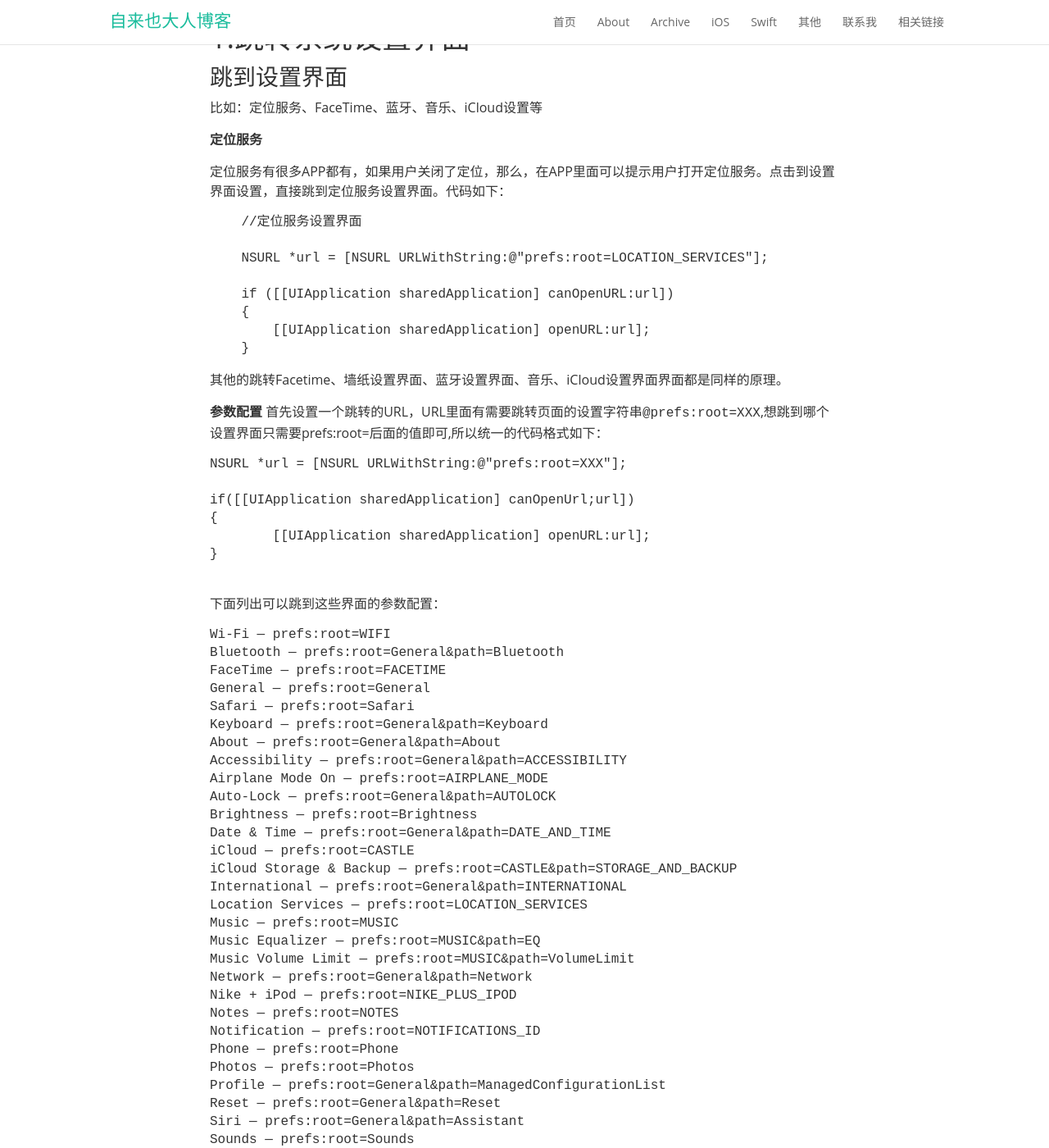
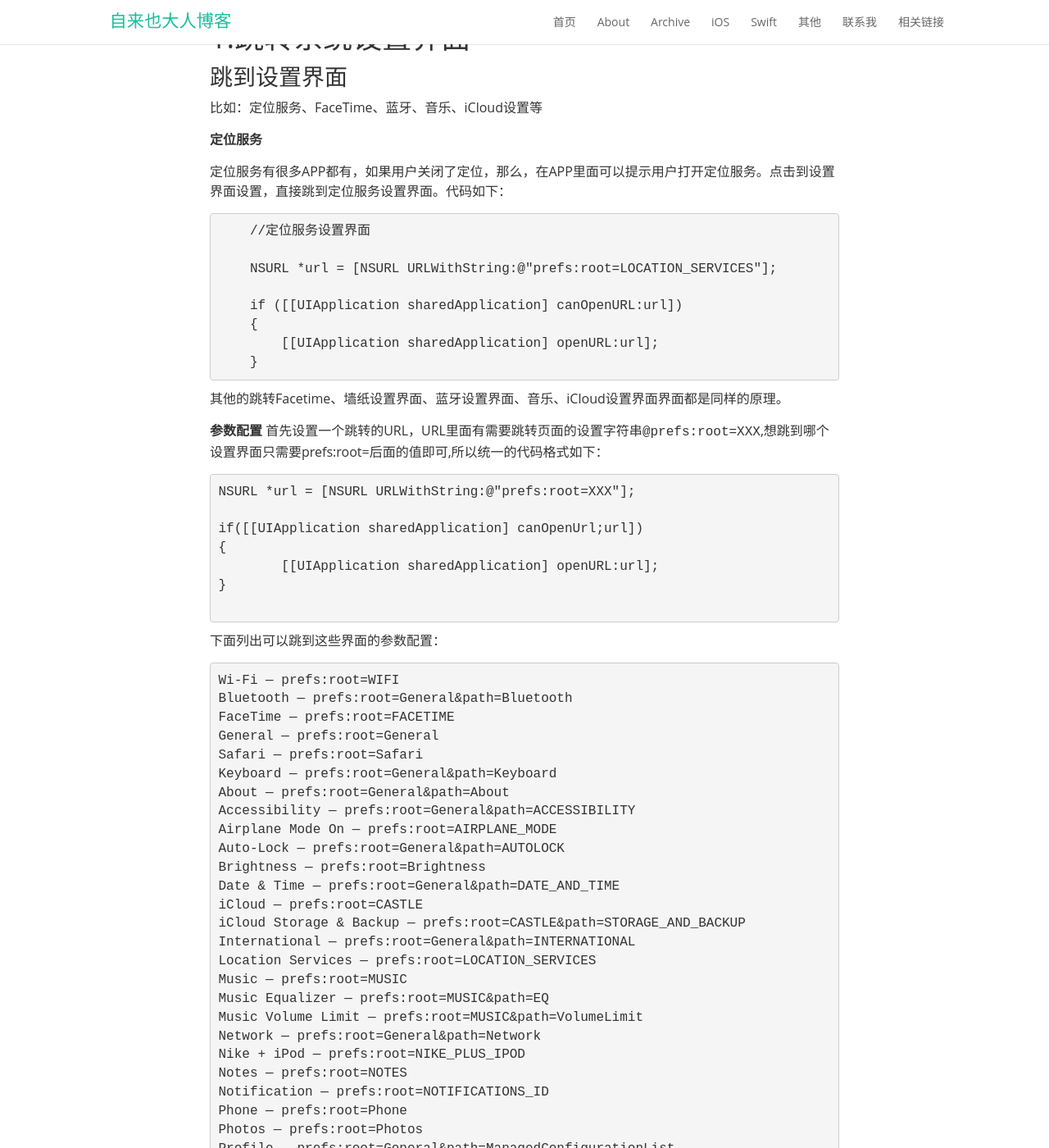
Before and after one commit to zilaiyedaren/zilaiyedaren.github.io, a Jekyll site: the page built from index.html, in a window 1280 px wide and 1400 px high, scrolled down 1082 px. Shown: the whole window at 82% size. Built offline with Jekyll 4.4.1, drawn with Linux system fonts in a browser that asks for light colours; nearby versions of some CDN libraries; some web fonts are replaced; Markdown is read by kramdown in place of the engine named in the settings; the list of posts is cut into pages by our own code.

Commit message:
Update post.style.css

```diff
--- a/css/post.style.css
+++ b/css/post.style.css
@@ -18,6 +18,21 @@ h5{font-size:0.83em;line-height:1.80723em;margin-top:1.80723em;margin-bottom:1.8
 h6{font-size:0.67em;line-height:2.23881em;margin-top:2.23881em;margin-bottom:2.23881em}
 mark{background:#ff0;color:#000}
 p,pre{margin:0 0 15px 0; font-weight: normal;}
+/*新增代码格式样式*/
+pre {
+    background-color: #f5f5f5;
+    border: 1px solid #ccc;
+    border-radius: 4px;
+    color: #333;
+    display: block;
+    font-size: 13px;
+    line-height: 1.42857;
+    margin: 0 0 10px;
+    padding: 9.5px;
+    word-break: break-all;
+    word-wrap: break-word;
+}
+
 small{font-size:80%}
 sub,sup{font-size:75%;line-height:0;position:relative;vertical-align:baseline}
 sup{top:-0.5em}
```
